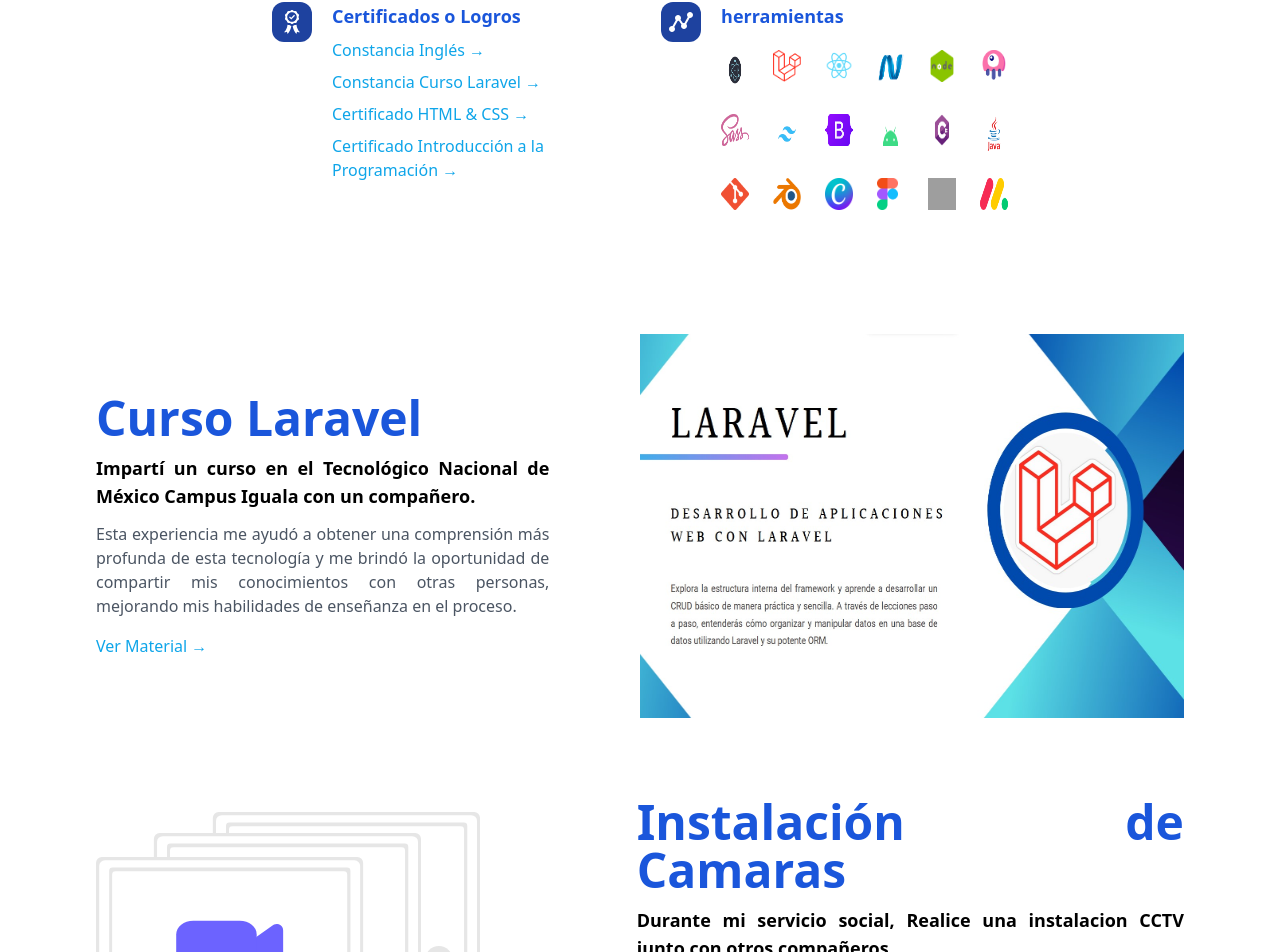
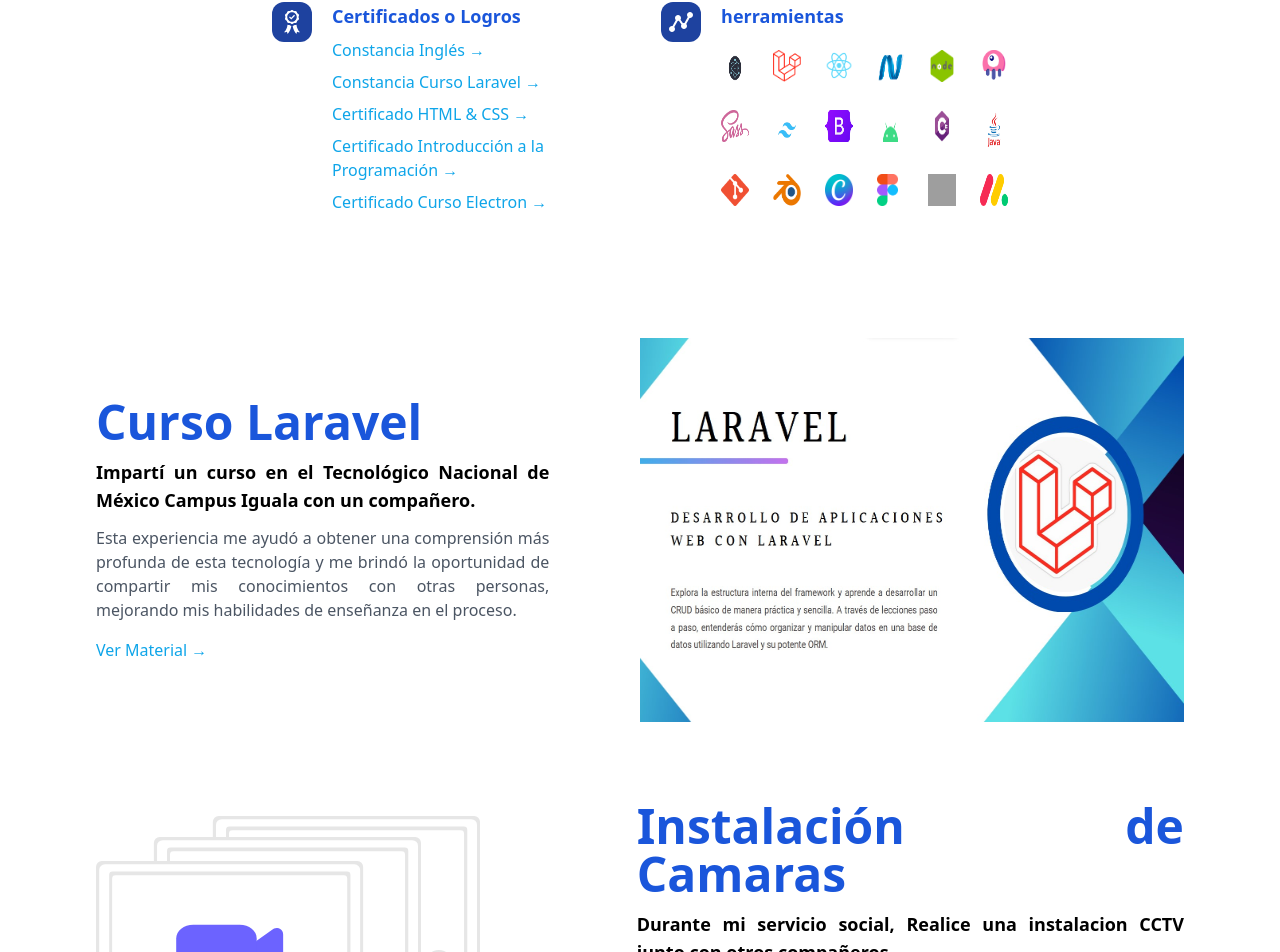
Before and after one commit to EcheverriaJesus/JesusEcheverria.github.io, a React (Create React App) app: page / in a window 1280 px wide. Shown: the part 2674-3626 px from the top of the page. Built offline with nearby package versions, Linux system fonts and the light colour scheme; grey boxes are pictures that could not be loaded; a web font is replaced by a local one.

Commit message:
Se añadio el Certificado Electron

```diff
--- a/src/Components/Experience.js
+++ b/src/Components/Experience.js
@@ -51,9 +51,9 @@ export default function Experience() {
               <a href='/JesusEcheverria.github.io/Images/ConstaLogros/CertifiProgramation.png' target="_blank" rel="noopener noreferrer">
                 <p className='text-sky-500 hover:text-sky-700 pt-2 '>Certificado Introducción a la Programación &rarr;</p>
               </a>
-              {/* <a href='' target="_blank" rel="noopener noreferrer">
+              <a href='/JesusEcheverria.github.io/Images/ConstaLogros/CertifiElectron.png' target="_blank" rel="noopener noreferrer">
                 <p className='text-sky-500 hover:text-sky-700 pt-2 '>Certificado Curso Electron &rarr;</p>
-              </a> */}
+              </a>
             </div>
           </div>
 
@@ -64,7 +64,7 @@ export default function Experience() {
             <div>
               <h3 className='font-bold text-blue-700 text-base md:text-lg'>herramientas</h3>
               <div className='grid grid-cols-5 gap-6 pt-5 md:grid-cols-6'>
-                <img className='hover:scale-150 ease-in duration-300 h-10' src="/JesusEcheverria.github.io/Images/LogoHerramientas/Electron.png" alt="" />
+                <img className='hover:scale-150 ease-in duration-300 h-9' src="/JesusEcheverria.github.io/Images/LogoHerramientas/Electron.png" alt="" />
                 <img className='hover:scale-150 ease-in duration-300 h-8' src="/JesusEcheverria.github.io/Images/Logos/Laravel.png" alt="" />
                 <img className='hover:scale-150 ease-in duration-300 h-8' src="/JesusEcheverria.github.io/Images/LogoHerramientas/React.png" alt="" />
                 <img className='hover:scale-150 ease-in duration-300 h-8' src="/JesusEcheverria.github.io/Images/LogoHerramientas/Asp.png" alt="" />
```
Also changed, not shown: public/Images/ConstaLogros/CertifiElectron.png (added), src/Images/ConstaLogros/CertifiElectron.png (added).
